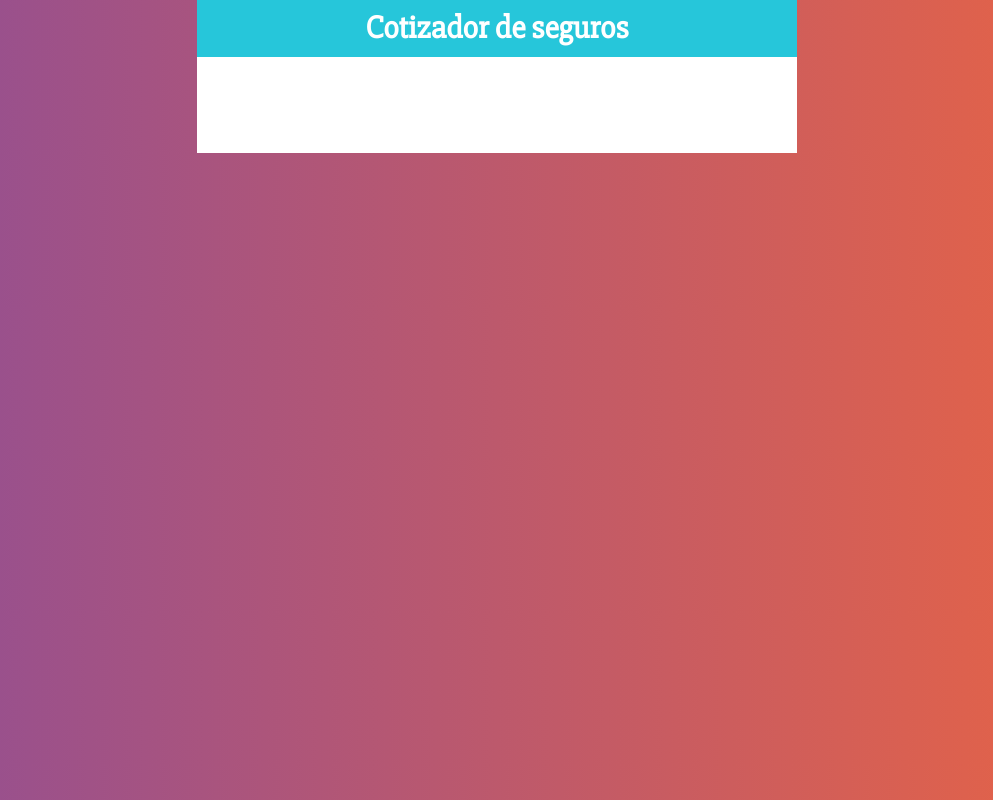
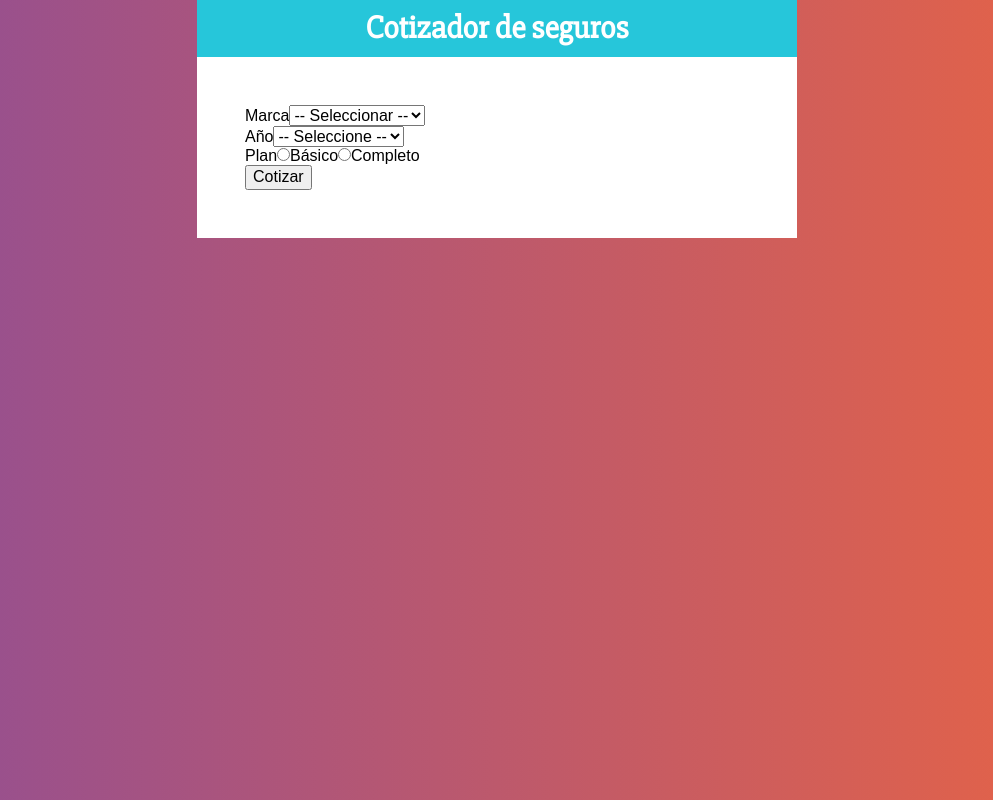
Before and after one commit to PixelsFarm/cotizador-seguros, a React (Create React App) app: page / in a window 1280 px wide. Shown: the whole page, without its empty margins (143-1136 px from the left). Built offline with nearby package versions, Linux system fonts and the light colour scheme.

Commit message:
Crear formulario selección datosd

```diff
--- a/src/App.js
+++ b/src/App.js
@@ -1,5 +1,6 @@
 import React from "react";
 import Header from "./components/Header";
+import Formulario from "./components/Formulario";
 import styled from "@emotion/styled";
 
 const Contenedor = styled.div`
@@ -17,7 +18,7 @@
 		<Contenedor>
 			<Header titulo="Cotizador de seguros" />
             <ContenedorFormulario>
-
+                <Formulario />
             </ContenedorFormulario>
 		</Contenedor>
 	);
--- /dev/null
+++ b/src/components/Formulario.jsx
@@ -0,0 +1,43 @@
+import React from 'react';
+
+const Formulario = () => {
+    return (
+		<form>
+			<div>
+				<label>Marca</label>
+				<select>
+					<option value="">-- Seleccionar --</option>
+					<option value="americano">Americano</option>
+					<option value="europeo">Europeo</option>
+					<option value="asiatico">Asiático</option>
+				</select>
+			</div>
+			<div>
+				<label>Año</label>
+				<select>
+					<option value="">-- Seleccione --</option>
+					<option value="2021">2021</option>
+					<option value="2020">2020</option>
+					<option value="2019">2019</option>
+					<option value="2018">2018</option>
+					<option value="2017">2017</option>
+					<option value="2016">2016</option>
+					<option value="2015">2015</option>
+					<option value="2014">2014</option>
+					<option value="2013">2013</option>
+					<option value="2012">2012</option>
+				</select>
+			</div>
+			<div>
+				<label>Plan</label>
+				<input type="radio" name="plan" value="basico" />
+				Básico
+				<input type="radio" name="plan" value="completo" />
+				Completo
+			</div>
+			<button type="button">Cotizar</button>
+		</form>
+	);
+}
+
+export default Formulario;
```
